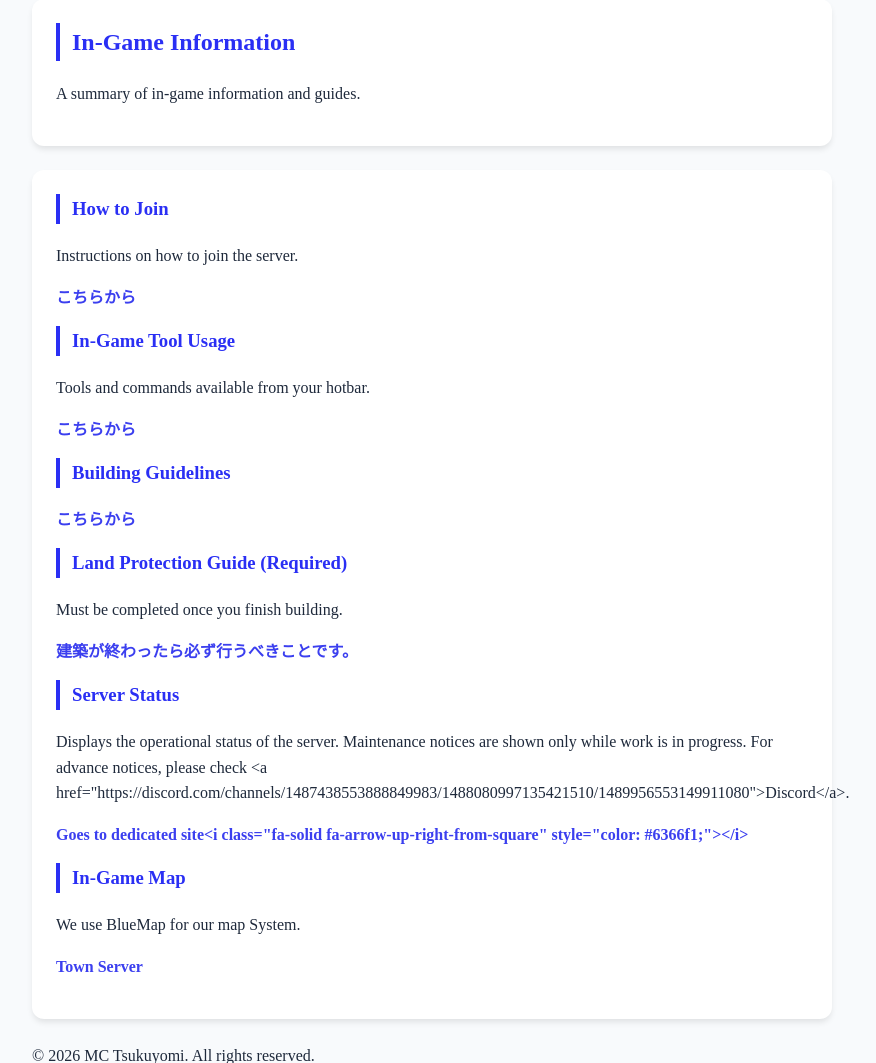
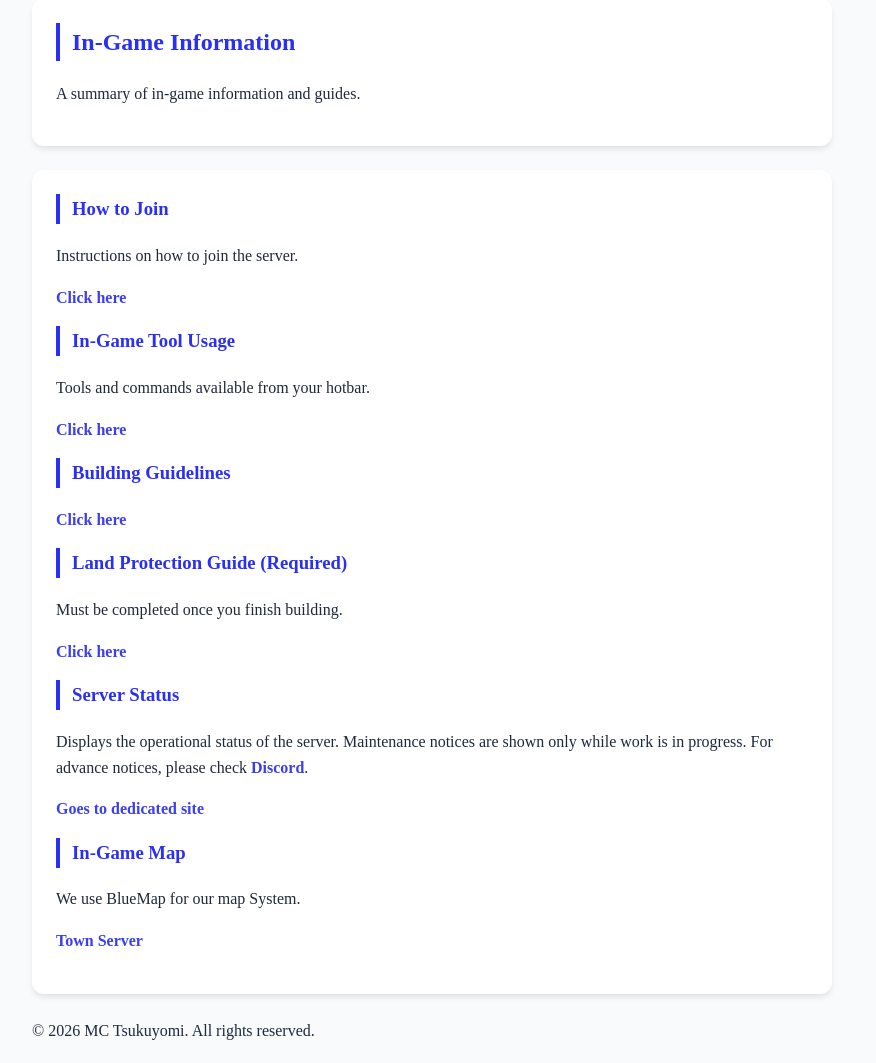
Before and after one commit to clusters-prj/MCKaguyaWeb, a PHP site: page /pages/gameinfo.php in a window 1280 px wide. Shown: the part 253-1316 px from the top of the page, without its empty margins (208-1084 px from the left). Run offline with PHP 8.4, Linux system fonts and the light colour scheme; some web fonts are replaced.

Commit message:
Update gameinfo page links to use localized strings

```diff
--- a/pages/gameinfo.php
+++ b/pages/gameinfo.php
@@ -17,22 +17,22 @@
 			<section id="links">
 				<h3><?= h(t('gameinfo_connect_title')) ?></h3>
 					<p><?= h(t('gameinfo_connect_info')) ?></p>
-					<p><a href="/pages/gameinfos/connect.shtml">こちらから</a></p>
+					<p><a href="/pages/gameinfos/connect.shtml"><?= h(t('gameinfo_connect_link')) ?></a></p>
 
 				<h3><?= h(t('gameinfo_tools_title')) ?></h3>
 					<p><?= h(t('gameinfo_tools_info')) ?></p>
-					<p><a href="/pages/gameinfos/tools.shtml">こちらから</a></p>
+					<p><a href="/pages/gameinfos/tools.shtml"><?= h(t('gameinfo_tools_link')) ?></a></p>
 
 				<h3><?= h(t('gameinfo_build_manual_title')) ?></h3>
-					<p><a href="/pages/gameinfos/build-manual.shtml">こちらから</a></p>
+					<p><a href="/pages/gameinfos/build-manual.shtml"><?= h(t('gameinfo_build_manual_link')) ?></a></p>
 
 				<h3><?= h(t('gameinfo_wra_title')) ?></h3>
 					<p><?= h(t('gameinfo_wra_info')) ?></p>
-					<p><a href="/pages/gameinfos/wra.shtml">建築が終わったら必ず行うべきことです。</a></p>
+					<p><a href="/pages/gameinfos/wra.shtml"><?= h(t('gameinfo_wra_link')) ?></a></p>
 
 				<h3><?= h(t('gameinfo_status_title')) ?></h3>
-					<p><?= h(t('gameinfo_status_info')) ?></p>
-					<p><a href="https://uptime.clusters-prj.com/status/ms-k" target="_blank" rel="noopener noreferrer"> <?= h(t('gameinfo_status_link')) ?></a></p>
+					<p><?= t('gameinfo_status_info') ?></p>
+					<p><a href="https://uptime.clusters-prj.com/status/ms-k" target="_blank" rel="noopener noreferrer"> <?= t('gameinfo_status_link') ?></a></p>
 
 				<h3><?= h(t('gameinfo_map_title')) ?></h3>
 					<p><?= h(t('gameinfo_map_info')) ?></p>
```
